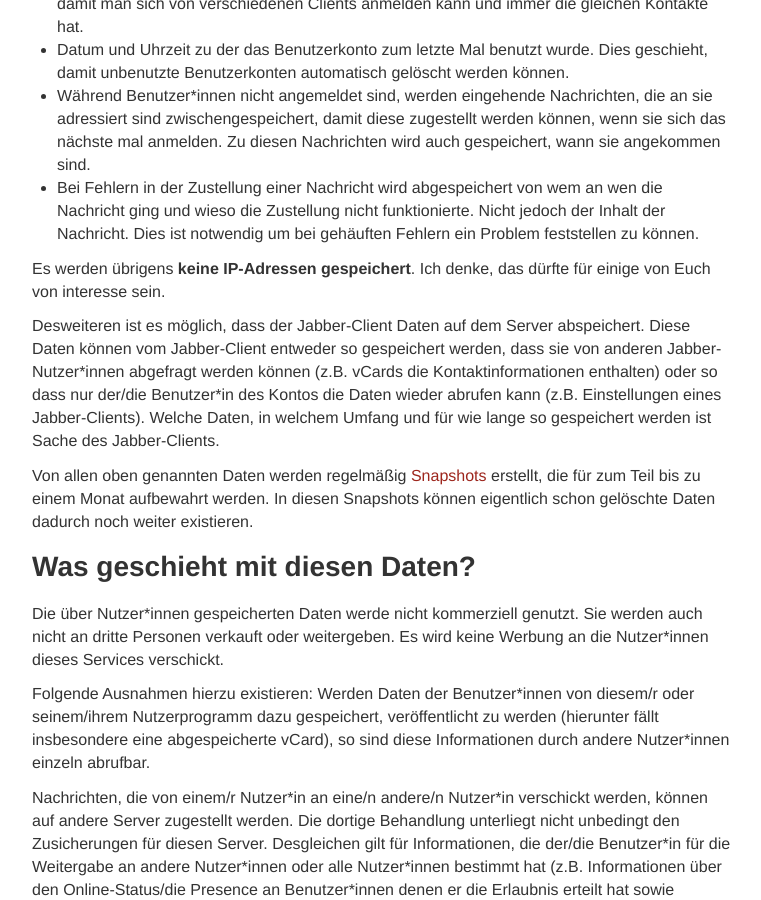
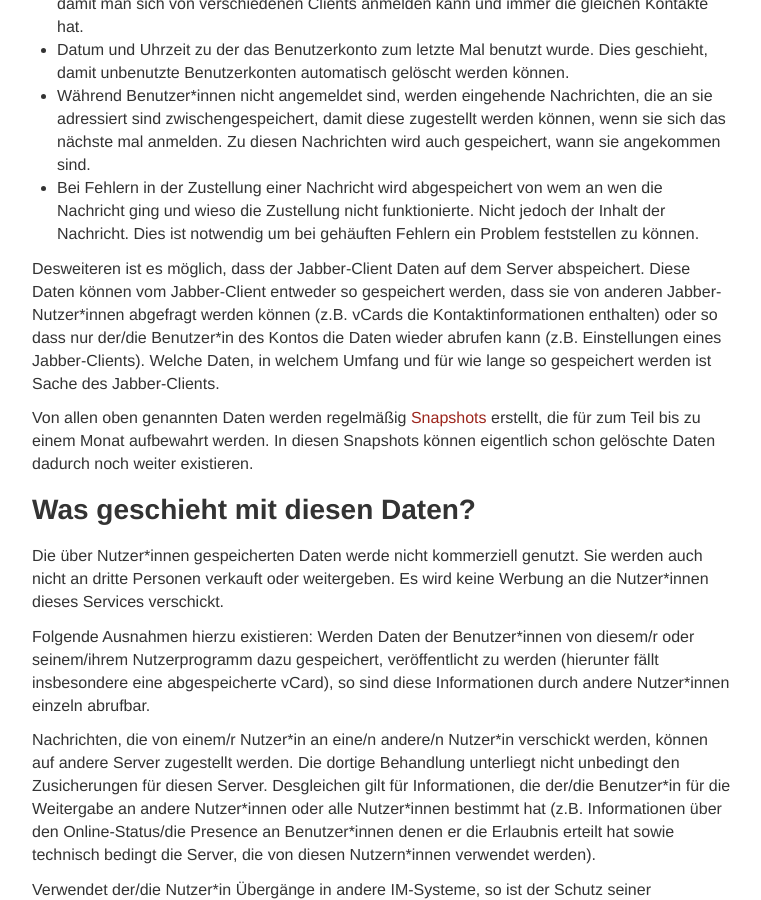
Before and after one commit to pattex/kleinerdrei.net, a Jekyll site: the page built from jabber.md, in a window 1280 px wide and 900 px high, scrolled down 1617 px. Shown: the whole window, without its empty margins (258-1019 px from the left). Built offline with Jekyll 4.4.1, drawn with Linux system fonts in a browser that asks for light colours.

Commit message:
Removed the notification of not saving IP addresses for legal reasons.

```diff
--- a/jabber.md
+++ b/jabber.md
@@ -58,8 +58,6 @@ Prinzipiell werden vom Server die folgenden Daten gespeichert:
 * Während Benutzer\*innen nicht angemeldet sind, werden eingehende Nachrichten, die an sie adressiert sind zwischengespeichert, damit diese zugestellt werden können, wenn sie sich das nächste mal anmelden. Zu diesen Nachrichten wird auch gespeichert, wann sie angekommen sind.
 * Bei Fehlern in der Zustellung einer Nachricht wird abgespeichert von wem an wen die Nachricht ging und wieso die Zustellung nicht funktionierte. Nicht jedoch der Inhalt der Nachricht. Dies ist notwendig um bei gehäuften Fehlern ein Problem feststellen zu können.
 
-Es werden übrigens **keine IP-Adressen gespeichert**. Ich denke, das dürfte für einige von Euch von interesse sein.
-
 Desweiteren ist es möglich, dass der Jabber-Client Daten auf dem Server abspeichert. Diese Daten können vom Jabber-Client entweder so gespeichert werden, dass sie von anderen Jabber-Nutzer\*innen abgefragt werden können (z.B. vCards die Kontaktinformationen enthalten) oder so dass nur der/die Benutzer\*in des Kontos die Daten wieder abrufen kann (z.B. Einstellungen eines Jabber-Clients).
 Welche Daten, in welchem Umfang und für wie lange so gespeichert werden ist Sache des Jabber-Clients.
 
```
